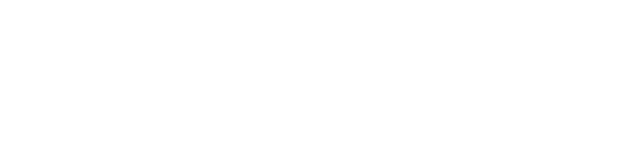
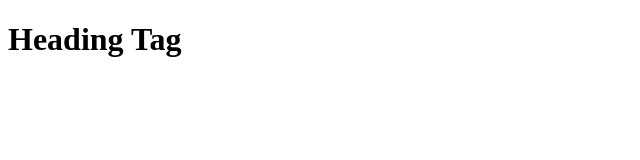
Before and after one commit to KrishRohith16/Trial, a plain HTML site: page index.html in a window 1280 px wide. Shown: the whole page, without its empty margins (0-640 px from the left). Drawn offline with Linux system fonts and the light colour scheme.

Commit message:
Written H1 Tag

```diff
--- a/index.html
+++ b/index.html
@@ -10,5 +10,6 @@
 
 <body>
 </body>
+<h1>Heading Tag</h1>
 
 </html>
```
